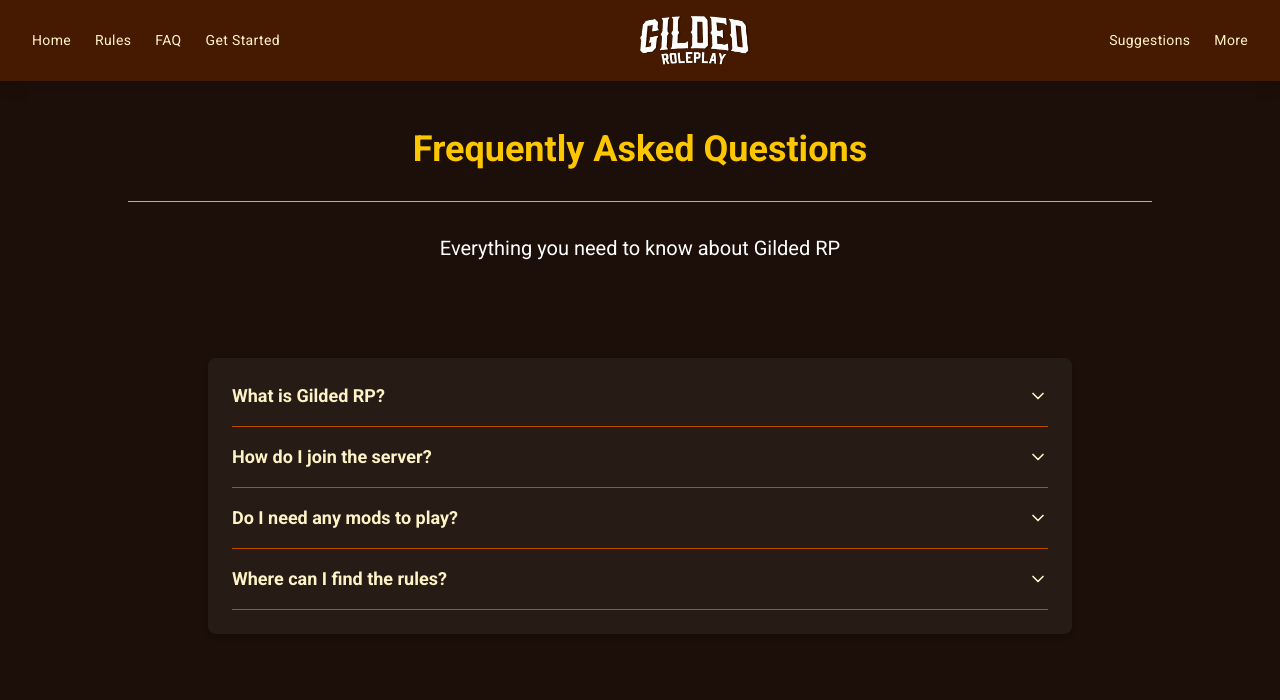
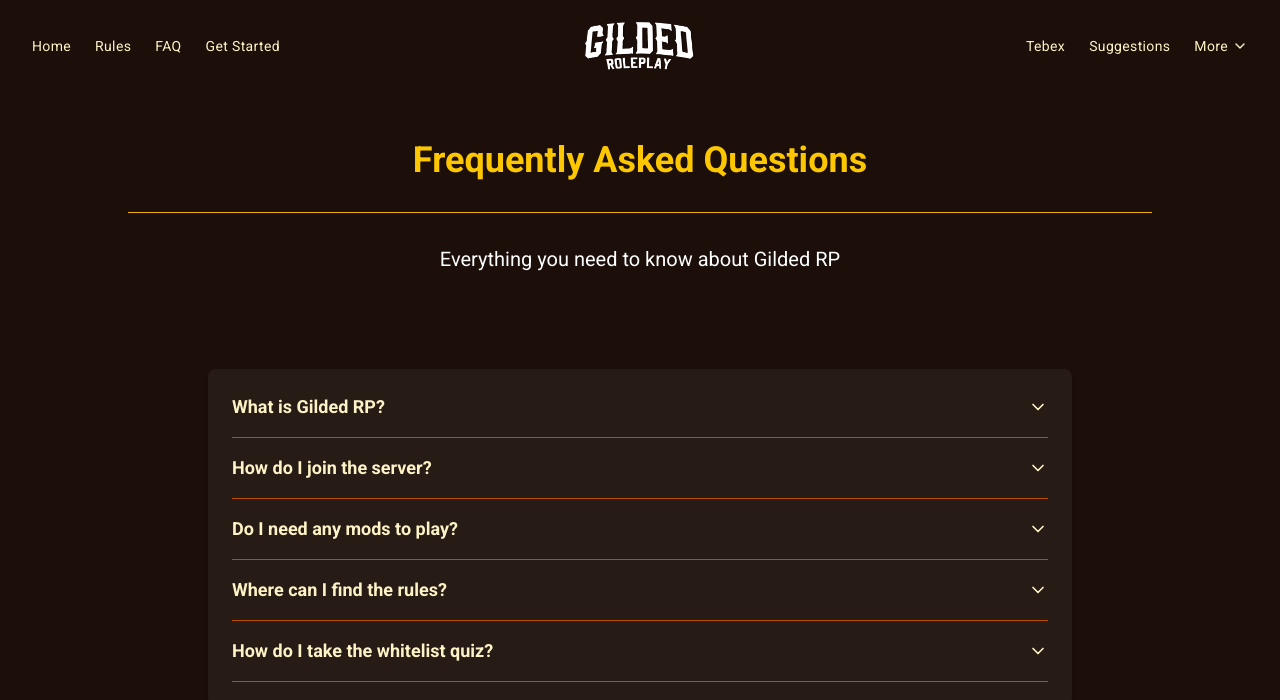
Before and after one commit to TomPatterson9/gildedrp, a Next.js app: page /gildedrp/faq in a window 1280 px wide. Shown: the top 700 px of the page. Built offline with nearby package versions, Linux system fonts and the light colour scheme.

Commit message:
navbar updates

```diff
--- a/public/rules.md
+++ b/public/rules.md
@@ -997,7 +997,7 @@ Examples
 - Staff reserves the right to remove your business due to inactivity. Make a ticket if you are on an extended trip, or concerned regarding business repossession.
 
 
-- If the business is inactive, or players have not logged in for a period of 3 weeks (21 days), staff will repossess your business, UNLESS you have submitted a ticket to explain your situation to staff regarding an extended absence.
+- If the business is inactive, or players have not logged in for a period of 3 weeks (31 days), staff will repossess your business, UNLESS you have submitted a ticket to explain your situation to staff regarding an extended absence.
 
 
 - Employees, and Criminals, cannot steal from business storages or ledgers.
--- a/src/app/components/navbar.tsx
+++ b/src/app/components/navbar.tsx
@@ -1,13 +1,32 @@
 'use client'
 
-import React, { useState } from 'react'
+import React, { useState, useEffect, useRef } from 'react'
 import Link from 'next/link'
 import Image from 'next/image'
-import { Menu, X } from 'lucide-react'
+import { Menu, X, ChevronDown } from 'lucide-react'
 
 const Navbar = () => {
   const [isOpen, setIsOpen] = useState(false)
+  const [isDropdownOpen, setIsDropdownOpen] = useState(false)
+  const dropdownRef = useRef<HTMLDivElement>(null)
+
   const toggleMenu = () => setIsOpen(!isOpen)
+  const toggleDropdown = () => setIsDropdownOpen((prev) => !prev)
+
+  useEffect(() => {
+    const handleClickOutside = (event: MouseEvent) => {
+      if (
+        dropdownRef.current &&
+        !dropdownRef.current.contains(event.target as Node)
+      ) {
+        setIsDropdownOpen(false)
+      }
+    }
+    document.addEventListener('mousedown', handleClickOutside)
+    return () => {
+      document.removeEventListener('mousedown', handleClickOutside)
+    }
+  }, [])
 
   const leftLinks = [
     { name: 'Home', href: '/' },
@@ -17,15 +36,21 @@ const Navbar = () => {
   ]
 
   const rightLinks = [
+    { name: 'Tebex', href: 'https://gilded-rp.tebex.io/', external: true },
     { name: 'Suggestions', href: '/suggestions' },
-    { name: 'More', href: '/more' },
+  ]
+
+  const dropdownLinks = [
+    { name: 'Staff Directory', href: '/staff' },
+    { name: 'Lore', href: '/lore' },
+    { name: 'Changelog', href: '/changelog' },
   ]
 
   return (
-    <nav className="bg-amber-950 shadow-lg">
-      <div className="max-w-7xl mx-auto px-4 sm:px-6 lg:px-8">
-        <div className="flex justify-between items-center py-4">
-          {/* Mobile Menu Icon */}
+    <nav className="w-full py-4">
+      <div className="max-w-7xl mx-auto px-4 m-5   sm:px-6 lg:px-8">
+        <div className="flex justify-between items-center relative">
+          {/* Mobile Menu Button */}
           <div className="flex md:hidden">
             <button
               onClick={toggleMenu}
@@ -41,7 +66,7 @@ const Navbar = () => {
               <Link
                 key={name}
                 href={href}
-                className="text-amber-100 hover:text-white font-medium text-sm tracking-wide"
+                className="text-amber-100 hover:text-yellow-400 font-medium text-sm tracking-wide"
               >
                 {name}
               </Link>
@@ -49,8 +74,8 @@ const Navbar = () => {
           </div>
 
           {/* Center Logo */}
-          <div className="flex-shrink-0">
-            <Link href="/" className="block">
+          <div className="absolute left-1/2 transform -translate-x-1/2">
+            <Link href="/">
               <Image
                 src="/gildedrp/gildedlogo.png"
                 alt="Gilded Roleplay"
@@ -62,28 +87,63 @@ const Navbar = () => {
             </Link>
           </div>
 
-          {/* Right Links */}
-          <div className="hidden md:flex items-center space-x-6">
-            {rightLinks.map(({ name, href }) => (
+          {/* Right Links + Click Dropdown */}
+          <div className="hidden md:flex items-center space-x-6 relative">
+            {rightLinks.map(({ name, href, external }) =>
+              external ? (
+                <a
+                  key={name}
+                  href={href}
+                  target="_blank"
+                  rel="noopener noreferrer"
+                  className="text-amber-100 hover:text-yellow-400 font-medium text-sm tracking-wide"
+                >
+                  {name}
+                </a>
+              ) : (
                 <Link
                   key={name}
                   href={href}
-                className="text-amber-100 hover:text-white font-medium text-sm tracking-wide"
+                  className="text-amber-100 hover:text-yellow-400 font-medium text-sm tracking-wide"
+                >
+                  {name}
+                </Link>
+              )
+            )}
+
+            {/* More Button with Dropdown */}
+            <div className="relative" ref={dropdownRef}>
+              <button
+                onClick={toggleDropdown}
+                className="flex items-center text-amber-100 hover:text-yellow-400 font-medium text-sm tracking-wide focus:outline-none"
+              >
+                More <ChevronDown className="ml-1 w-4 h-4" />
+              </button>
+              {isDropdownOpen && (
+                <div className="absolute right-0 mt-2 w-44 bg-amber-900 rounded-lg shadow-lg z-50">
+                  {dropdownLinks.map(({ name, href }) => (
+                    <Link
+                      key={name}
+                      href={href}
+                      className="block px-4 py-2 text-sm text-amber-100 hover:bg-amber-800 hover:text-yellow-400"
                     >
                       {name}
                     </Link>
                   ))}
                 </div>
+              )}
+            </div>
+          </div>
         </div>
 
         {/* Mobile Menu */}
         {isOpen && (
-          <div className="md:hidden bg-amber-900 rounded-lg p-4 space-y-3">
-            {[...leftLinks, ...rightLinks].map(({ name, href }) => (
+          <div className="md:hidden bg-amber-900 rounded-lg p-4 space-y-3 mt-2">
+            {[...leftLinks, ...rightLinks, ...dropdownLinks].map(({ name, href }) => (
               <Link
                 key={name}
                 href={href}
-                className="block text-center text-amber-100 hover:text-white text-base"
+                className="block text-center text-amber-100 hover:text-yellow-400 text-base"
               >
                 {name}
               </Link>
--- a/src/app/faq/page.tsx
+++ b/src/app/faq/page.tsx
@@ -25,6 +25,10 @@ const faqData: FaqItem[] = [
   {
     question: 'Where can I find the rules?',
     answer: 'The full rules are available on the Rules page, accessible through the top navigation.',
+  },
+  {
+    question: 'How do I take the whitelist quiz?',
+    answer: 'The quiz will pop up when you join the redm server for the first time. You will be prompted to answer a series of questions about the rules and server guidelines.',
   },
 ];
 
--- /dev/null
+++ b/src/app/staff/page.tsx
@@ -0,0 +1,12 @@
+'use client'
+
+import React from 'react'
+import NavBar from '../components/navbar'
+export default function StaffPage() {
+return(
+    <>
+    <NavBar />
+
+    </>
+)
+}
```
Lines whose indentation alone changed are shown as unchanged.
